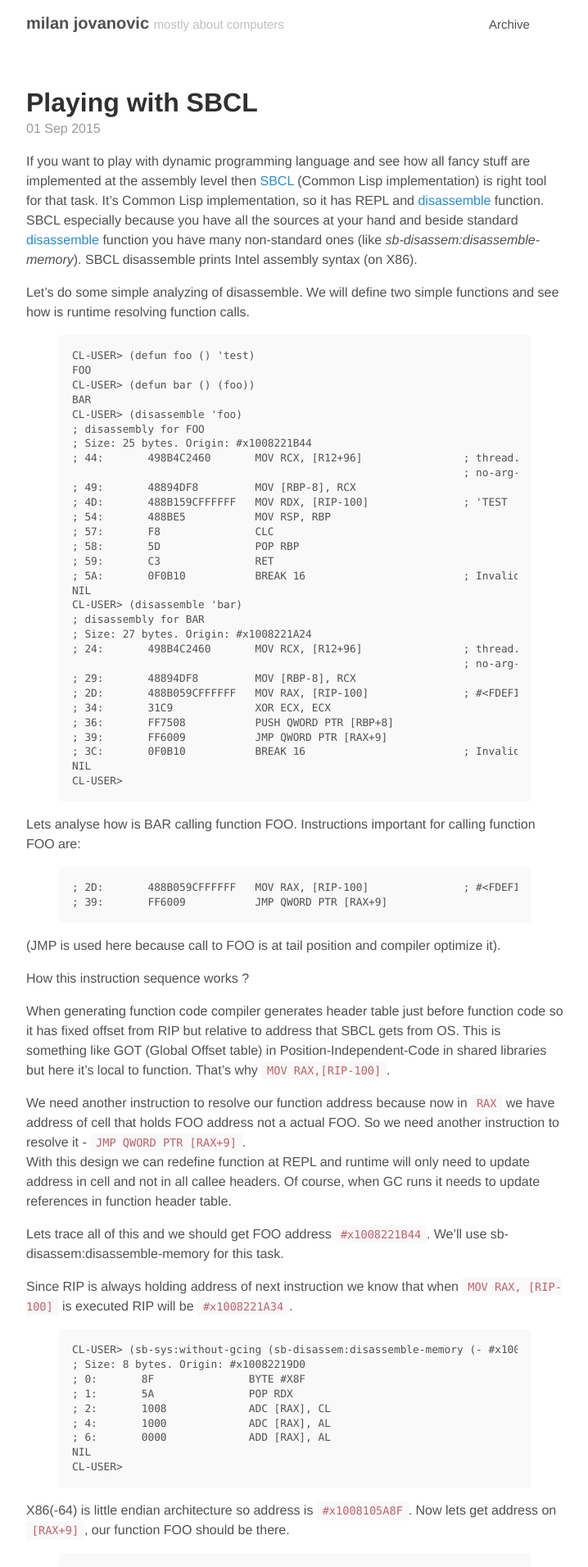
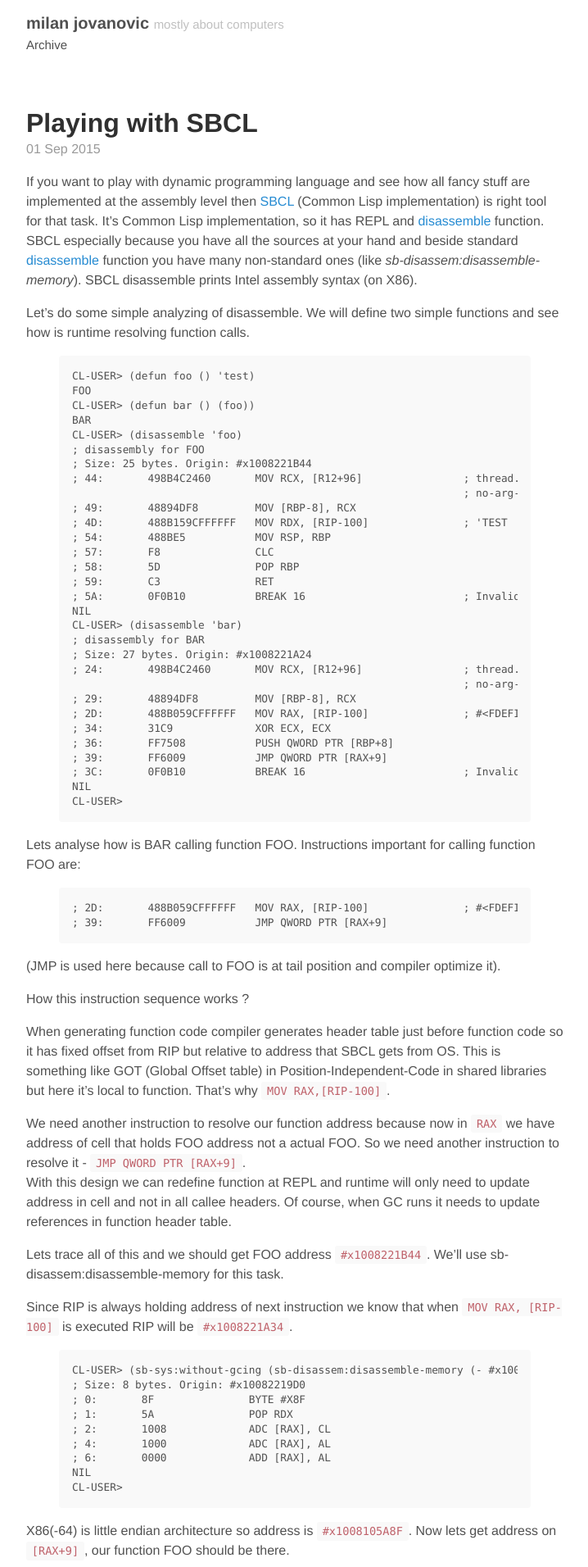
Before and after one commit to milanjovanovic/milanjovanovic.github.io, a Jekyll site: the page built from index.html, in a window 1280 px wide. Shown: the top 1912 px of the page at 82% size, without its empty margins (280-998 px from the left). Built offline with Jekyll 4.4.1, drawn with Linux system fonts in a browser that asks for light colours; the list of posts is cut into pages by our own code.

Commit message:
change Archive position

```diff
--- a/_layouts/default.html
+++ b/_layouts/default.html
@@ -10,7 +10,7 @@
 	<h3 class="masthead-title">
 	  <a href="{{ site.baseurl }}/" title="Home">{{ site.title }}</a>
 	  <small>{{ site.tagline }}</small>
-	  &nbsp;&nbsp;&nbsp;&nbsp;&nbsp;&nbsp;&nbsp;&nbsp;&nbsp;&nbsp;&nbsp;&nbsp;&nbsp;&nbsp;&nbsp;&nbsp;&nbsp;&nbsp;&nbsp;&nbsp;&nbsp;&nbsp;&nbsp;&nbsp;&nbsp;&nbsp;&nbsp;&nbsp;&nbsp;&nbsp;&nbsp;&nbsp;&nbsp;&nbsp;&nbsp;&nbsp;&nbsp;&nbsp;&nbsp;&nbsp;&nbsp;&nbsp;&nbsp;
+	  <br>
 	  <small><a href="Archive">Archive</a></small>
 	</h3>
 
```
